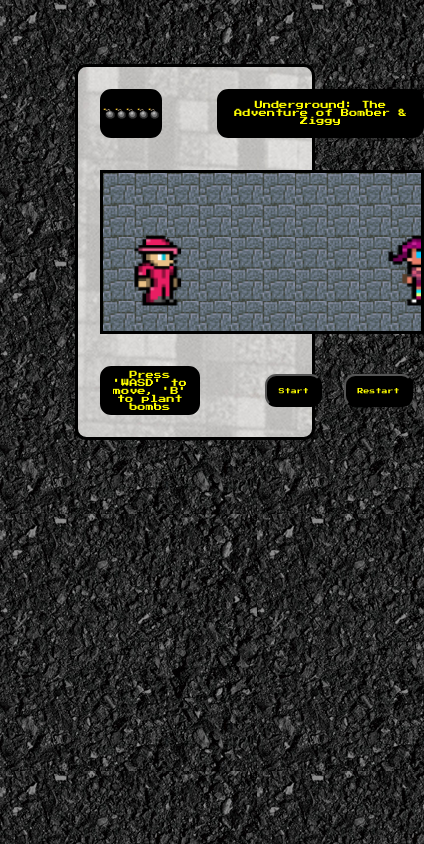
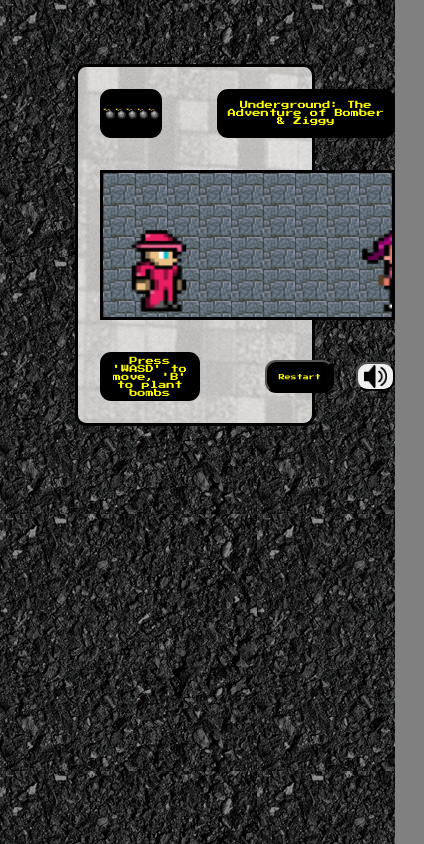
Before and after one commit to JonDmc/Project1-bomber, a plain HTML site: page index.html in a window 390 px wide. Both pictures are taken after a click on the button "Start". Shown: the whole page, 424 px wide, since content can reach past the window. Drawn offline with Linux system fonts and the light colour scheme.

Commit message:
audio button added

```diff
--- a/index.html
+++ b/index.html
@@ -8,6 +8,7 @@
     <title>Underground: The adventure of Bomber & Ziggy</title>
 </head>
 <body>
+
     <div class="container">
         <header id="title" style="font-size: 150%;">Underground: The Adventure of Bomber & Ziggy</header>
         <aside id="bombHolder">
@@ -25,8 +26,8 @@
         <div id="btns">
             <button id="start">Start</button>
             <button id="restart">Restart</button>
+            <button id="audio"><img id="audioIcon" src="img/audio-on.png"/></button>
         </div>
-
     </div>
 
 <script src="script.js"></script>
--- a/script.js
+++ b/script.js
@@ -9,9 +9,11 @@ canvas.setAttribute("width", getComputedStyle(canvas)["width"])
 const display = document.querySelector('#message')
 const restartBtn = document.querySelector('#restart')
 const startBtn = document.querySelector('#start')
+const audioBtn = document.querySelector('#audio')
 
 restartBtn.addEventListener('click', restartGame)
-startBtn.addEventListener('click', startEndGame)
+startBtn.addEventListener('click', startGame)
+audioBtn.addEventListener('click', toggleAudio)
 
 const pressedKeys = {}
 document.addEventListener('keydown', e => pressedKeys[e.key] = true)
@@ -47,6 +49,7 @@ const enemyDeadAudio = new Audio('audio/enemy-dead-sfx.wav')
 const charDeadAudio = new Audio('audio/char-dead-sfx.wav')
 const pickupBombAudio = new Audio('audio/pickup-sfx.wav')
 
+let gameIsOn = false
 //global switcher for each of the enemy
 let collision1 = false
 let collision2 = false
@@ -76,20 +79,42 @@ const ziggy = new Pixel(ziggyImg,Math.floor(canvas.width-(canvas.width*.1)),Math
 const underMiner1 = new Pixel(umImg,(canvas.width*.1)*2,500,60,60)
 const underMiner2 = new Pixel(umImg,(canvas.width*.2)*1.5,600,60,60)
 const underMiner3 = new Pixel(umImg,(canvas.width*.3)*1.5,700,60,60)
-const underMiner4 = new Pixel(umImg,(canvas.width*.4)*1.5,200,60,60)
-const underMiner5 = new Pixel(umImg,(canvas.width*.5)*1.5,100,60,60)
+const underMiner4 = new Pixel(umImg,(canvas.width*.4)*1.5,100,60,60)
+const underMiner5 = new Pixel(umImg,(canvas.width*.5)*1.5,-100,60,60)
+
+// const crate = new Pixel(crateImg,Math.floor(Math.random()*(canvas.width)),Math.floor(Math.random()*(canvas.height)),40,40)
 
 // DECLARATION OF OBJECTS end---------------------------------
 
-function startEndGame(){
+function startGame(){
+    if(gameIsOn === false)
+    {
+        gameIsOn = true
+        bgAudio.play()
+        if(!gameLoopInterval){
+        gameLoopInterval = setInterval(gameLoop,60)
+        }
+    }
+    document.getElementById('start').style.display = 'none'
+    document.getElementById('restart').style.display = 'flex'
 
-    if(!gameLoopInterval){
-    gameLoopInterval = setInterval(gameLoop,60)
-    }
 }
 
 function restartGame(){
-    location.reload()
+        location.reload()
+}
+
+function toggleAudio(){
+    if(gameIsOn === true){
+        if(bgAudio.paused === true){
+            bgAudio.play()
+            document.getElementById('audioIcon').src = 'img/audio-on.png'
+
+        }else if(bgAudio.paused === false){
+            bgAudio.pause()
+            document.getElementById('audioIcon').src = 'img/audio-off.png'
+        }
+    }
 }
 
 function controls() {
@@ -144,6 +169,7 @@ function charMeetsGoal(bomber,ziggy){
         // clearInterval(gameLoopInterval)
         clearInterval(gameLoopInterval)
         gameLoopInterval = null
+        gameIsOn = false
         bgAudio.pause()
        }
 }
@@ -170,6 +196,7 @@ function charMeetsEnemy(bomber,underMiner){
         charDeadAudio.play()
         clearInterval(gameLoopInterval)
         gameLoopInterval = null
+        gameIsOn = false
         bgAudio.pause()
        }
 }
@@ -247,16 +274,21 @@ function moveEnemy5(enemy,speed){
 }
 
 function gameLoop() {
-    bgAudio.play()
+
     ctx.clearRect(0,0,canvas.width,canvas.height)
     bomber.render() //renders the main char
     ziggy.render()  //renders the goal
     controls()
+
+    // crate.render()
+
     //renders the bomb image stored in the array of images
     for(let i = 0; i < arrBomb.length;i++){
         arrBomb[i].render()
 
     }
+
+
 
     underMiner1.render() //renders the enemy
     underMiner2.render()
@@ -264,9 +296,9 @@ function gameLoop() {
     underMiner4.render()
     underMiner5.render()
 
-    moveEnemy1(underMiner1,20)//enemy moves
+    moveEnemy1(underMiner1,20)//enemy moves with speed
     moveEnemy2(underMiner2,15)
-    moveEnemy3(underMiner3,10)
+    moveEnemy3(underMiner3,25)
     moveEnemy4(underMiner4,15)
     moveEnemy5(underMiner5,20)
 
--- a/styles.css
+++ b/styles.css
@@ -15,10 +15,6 @@ body{
     background-color: gray;
     background-image: url('img/asphalt.jpg');
 }
-button{
-    background-color: black;
-}
-
 
 canvas{
     /* background-color: aqua; */
@@ -66,6 +62,16 @@ main{
     align-items: center;
 }
 
+#audioIcon{
+    height: 2rem;
+    width: 2rem;
+}
+
+#audio{
+    margin-left: 1rem;
+    border-radius: 1rem;
+}
+
 #btns{
     /* background-color: beige; */
     /* text-align: center; */
@@ -107,8 +113,12 @@ main{
     height: 5vh;
     margin: 2rem;
 }
+#restart{
+    display: none;
+}
 
 #start,#restart{
+    background-color: black;
     margin: 1rem;
     padding: 1rem;
     font-size: 100%;
```
Also changed, not shown: img/audio-off.png (added), img/audio-on.png (added).
